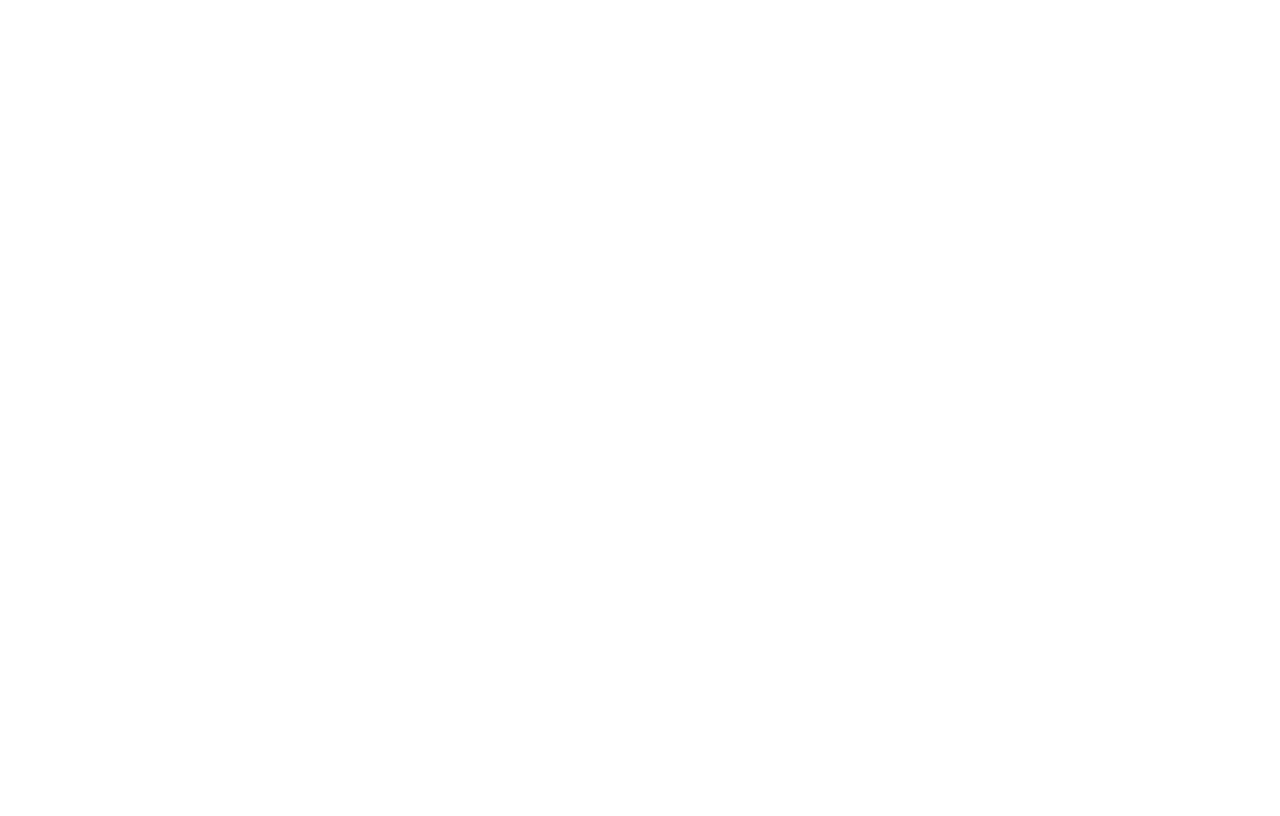
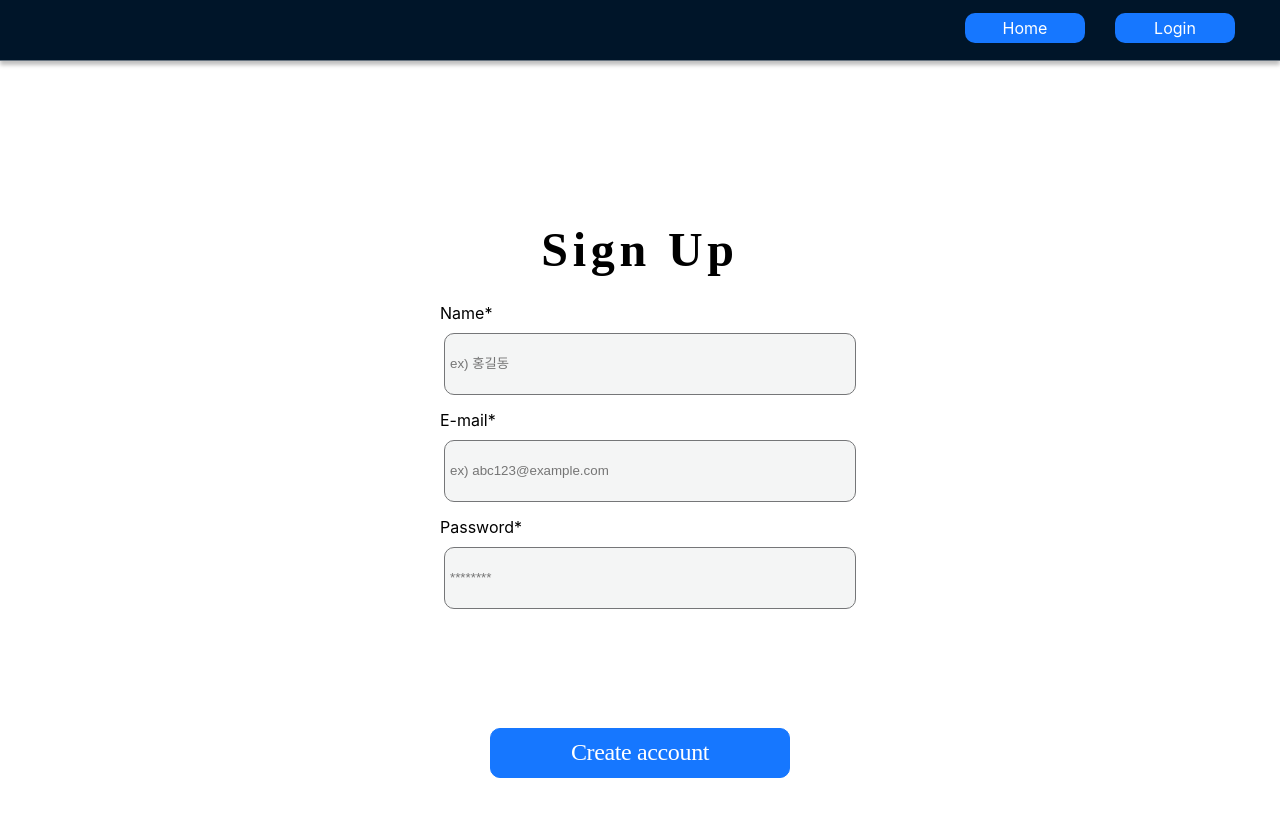
Before and after one commit to rakkeshasa/AIVLE_School_BigProject, a React (Create React App) app in the folder front/: page /join in a window 1280 px wide. Before the commit this address had no page. Shown: the top 816 px of the page. Built offline with nearby package versions, Linux system fonts and the light colour scheme.

Commit message:
간단회원가입 form

```diff
--- a/front/src/App.css
+++ b/front/src/App.css
@@ -400,3 +400,92 @@
 #new-chat{
   display: none;
 }
+
+.join-box{
+  width: 600px;
+  height: 1000px;
+  margin: 0 auto;
+  display: flex;
+  flex-direction: column;
+  justify-content: center;
+  align-items: center;
+}
+
+.join-text{
+  width: 510px;
+  height: 75px;
+  font-family: 'Comfortaa';
+  font-style: normal;
+  font-weight: 600;
+  font-size: 48px;
+  line-height: 54px;
+  display: flex;
+  align-items: center;
+  justify-content: center;
+  letter-spacing: 0.1em;
+  color: #000000;
+}
+
+.joinform-box{
+  height: 500px;
+  width: 600px;
+}
+
+.joinform-box01{
+  height: 400px;
+  width: 600px;
+  display: flex;
+  flex-direction: column;
+  align-items: center;
+}
+
+.joinform-box01 div{
+  height: 30px;
+  text-align: left;
+  margin-top: 15px;
+  width: 400px;
+}
+
+.joinform-box01 input{
+  height: 50px;
+  background: #F4F5F5;
+  mix-blend-mode: normal;
+  border: 1px solid #757678;
+  border-radius: 10px;
+  padding: 5px;
+  width: 400px;
+  margin-inline-start: 20px;
+}
+
+.joinform-box02{
+  margin-top: 30px;
+  height: 100px;
+  width: 600px;
+  display: flex;
+  flex-direction: column;
+  align-items: center;
+}
+
+.joinform-box02 button{
+  margin: 10px;
+  width: 300px;
+  height: 50px;
+  background-color: #1677FF;
+  color: white;
+  font-family: 'Comfortaa';
+  font-style: normal;
+  font-weight: 400;
+  font-size: 24px;
+  line-height: 27px;
+  display: flex;
+  align-items: center;
+  justify-content: center;
+  letter-spacing: -0.015em;
+  mix-blend-mode: normal;
+  border: 1px solid #1677FF;
+  border-radius: 10px;
+}
+
+.joinform-box02 button:hover{
+  cursor: pointer;
+}
--- a/front/src/App.js
+++ b/front/src/App.js
@@ -2,6 +2,7 @@
 import {BrowserRouter, Routes, Route} from "react-router-dom";
 import Main from './pages/main';
 import Login from './pages/login';
+import Join from './pages/join';
 import Chat from './pages/chat';
 
 function App() {
@@ -11,6 +12,7 @@
                 <Routes>
                     <Route path='/' element={<Main/>}/>
                     <Route path='/login' element={<Login/>}/>
+                    <Route path='/join' element={<Join/>}/>
                     <Route path='/chat' element={<Chat/>}/>
                 </Routes>
             </div>
--- /dev/null
+++ b/front/src/pages/join.js
@@ -0,0 +1,63 @@
+import '../App.css'
+import {useNavigate} from 'react-router-dom';
+import axios from 'axios';
+
+function Join() {
+    let navi = useNavigate()
+    return (
+        <>
+        < div className = "navi" > <div className="loginjoin-btn-box">
+            <div
+                className="loginjoin-btn"
+                onClick={() => {
+                    navi("/");
+                }}>Home</div>
+            <div
+                className="loginjoin-btn"
+                onClick={() => {
+                    navi("/login")
+                }}>Login</div>
+        </div>
+    </div>
+    <div className='join-box'>
+        <div className='join-text'>Sign Up</div>
+        <div className='joinform-box'>
+            <div className='joinform-box01'>
+                <div className='form-text'>Name*</div>
+                <input type='text' className='form-field' placeholder='ex) 홍길동' id='name'/>
+                <div className='form-text'>E-mail*</div>
+                <input type='email' className='form-field' placeholder='ex) abc123@example.com' id='email'/>
+                <div className='form-text'>Password*</div>
+                <input type='password' className='form-field' placeholder='********' id='pw'/>
+            </div>
+            <div className='joinform-box02'>
+                <button onClick={()=>{
+                    console.log(document.querySelectorAll('.joinform-box01 input')[0].value,
+                                document.querySelectorAll('.joinform-box01 input')[1].value,
+                                document.querySelectorAll('.joinform-box01 input')[2].value);
+                    // axios.post('http://127.0.0.1:8000/test',
+                    //     {
+                    //         id : document.querySelectorAll('.form-box01 input')[0].value,
+                    //         pwd : document.querySelectorAll('.form-box01 input')[1].value
+                    //     }
+                    // )
+                    // .then(res => console.log(res))
+                    axios({
+                        method: 'post',
+                        url: 'http://127.0.0.1:8000/post',
+                        data: {
+                            'name' : document.querySelectorAll('.joinform-box01 input')[0].value,
+                            'email' : document.querySelectorAll('.joinform-box01 input')[1].value,
+                            'pwd' : document.querySelectorAll('.joinform-box01 input')[2].value
+                        }
+
+                    }).then(res => console.log(res))
+                }}>Create account</button>
+            </div>
+        </div>
+    </div>
+</>
+    );
+}
+
+export default Join;
--- a/front/src/pages/login.js
+++ b/front/src/pages/login.js
@@ -12,7 +12,11 @@
                 onClick={() => {
                     navi("/");
                 }}>Home</div>
-            <div className="loginjoin-btn">Join</div>
+            <div
+                className="loginjoin-btn"
+                onClick={() => {
+                    navi("/join");
+                }}>Join</div>
         </div>
     </div>
     <div className='login-box'>
@@ -44,7 +48,9 @@
 
                     }).then(res => console.log(res))
                 }}>Login</button>
-                <button>Create account</button>
+                <button onClick={() => {
+                    navi("/join");
+                }}>Create account</button>
             </div>
         </div>
     </div>
--- a/front/src/pages/main.js
+++ b/front/src/pages/main.js
@@ -22,13 +22,12 @@
                 onClick={() => {
                     navi("/login");
                 }}>Login</div>
-            <div className="loginjoin-btn" onClick={()=>{
-                axios({
-                    method: 'post',
-                    url: 'http://127.0.0.1:8000/test',
-                    params: 'hello'
-                }).then(result=>console.log(result))
-            }}>Join</div>
+            <div
+                className="loginjoin-btn"
+                onClick={() => {
+                    navi("/join");
+                }}
+            >Join</div>
         </div>
     </div>
     <div className="title-box">
```
